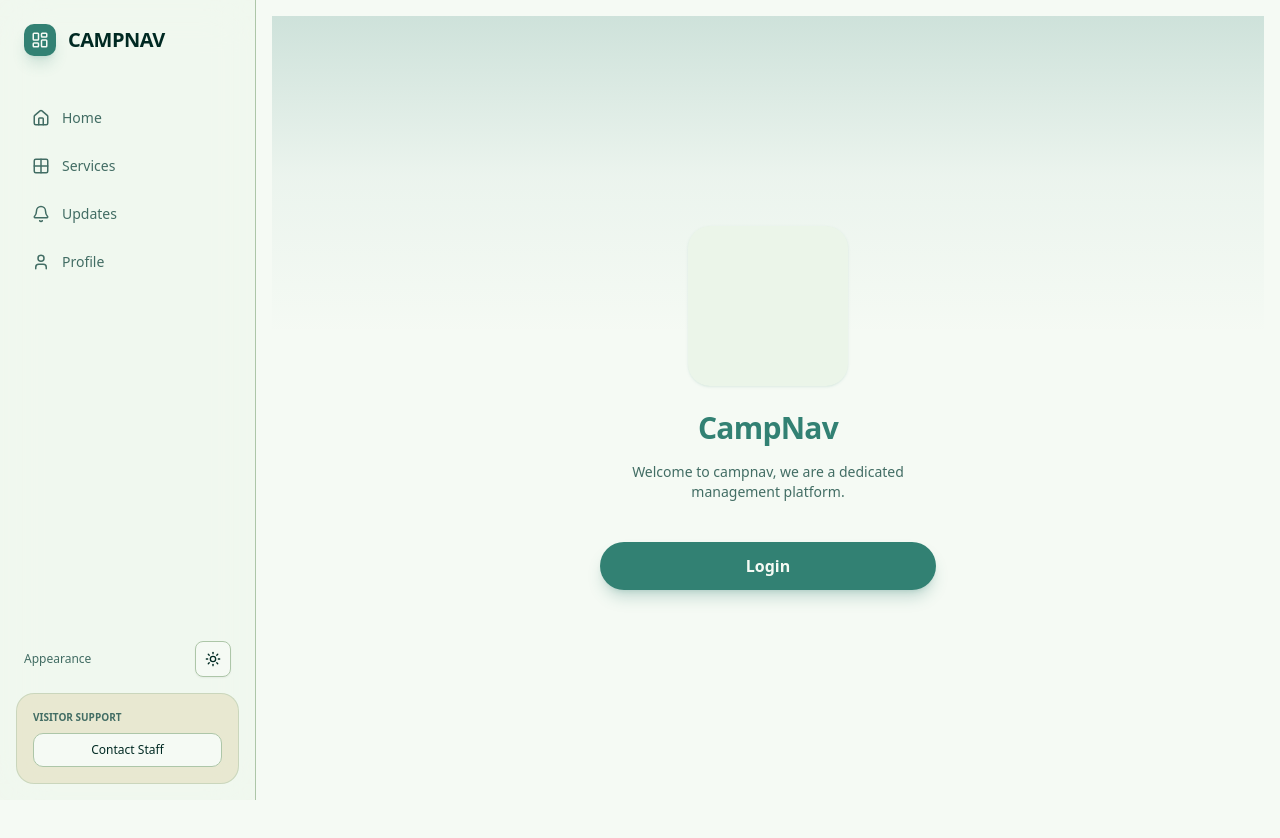
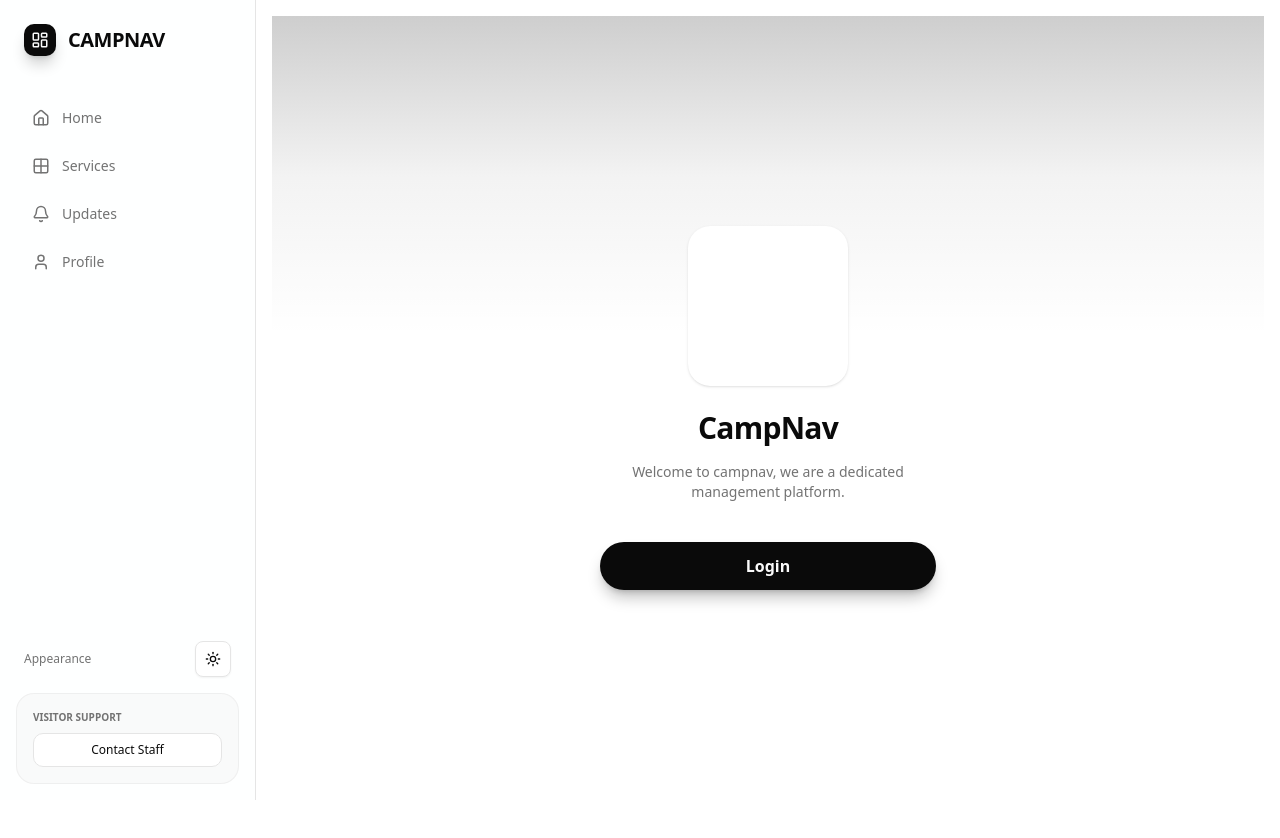
Before and after one commit to Kizuri-DigitalAvatar/campnav-client, a Next.js app: page /welcome in a window 1280 px wide. Shown: the top 838 px of the page. Built offline with nearby package versions, Linux system fonts and the light colour scheme; no server answers.

Commit message:
Redesign: Monochrome theme and Burger Menu

```diff
--- a/src/app/globals.css
+++ b/src/app/globals.css
@@ -48,88 +48,81 @@
 
 :root {
   --radius: 0.625rem;
-  --background: oklch(0.98 0.01 140);
-  /* Light cream/yellow background */
-  --foreground: oklch(0.25 0.05 180);
-  /* Dark teal text */
-  --card: oklch(0.96 0.02 140);
-  --card-foreground: oklch(0.25 0.05 180);
-  --popover: oklch(0.96 0.02 140);
-  --popover-foreground: oklch(0.25 0.05 180);
-  --primary: oklch(0.55 0.08 180);
-  /* Teal/cyan primary color */
-  --primary-foreground: oklch(0.98 0.01 140);
-  --secondary: oklch(0.70 0.10 130);
-  /* Sage green */
-  --secondary-foreground: oklch(0.25 0.05 180);
-  --muted: oklch(0.88 0.05 100);
-  --muted-foreground: oklch(0.50 0.05 180);
-  --accent: oklch(0.85 0.08 100);
-  /* Light yellow accent */
-  --accent-foreground: oklch(0.30 0.05 180);
+  --background: oklch(1 0 0);
+  /* White */
+  --foreground: oklch(0.145 0 0);
+  /* Dark Gray/Black */
+  --card: oklch(1 0 0);
+  --card-foreground: oklch(0.145 0 0);
+  --popover: oklch(1 0 0);
+  --popover-foreground: oklch(0.145 0 0);
+  --primary: oklch(0.145 0 0);
+  /* Black */
+  --primary-foreground: oklch(0.985 0 0);
+  /* White */
+  --secondary: oklch(0.97 0 0);
+  /* Light Gray */
+  --secondary-foreground: oklch(0.205 0 0);
+  --muted: oklch(0.97 0 0);
+  --muted-foreground: oklch(0.556 0 0);
+  --accent: oklch(0.97 0 0);
+  --accent-foreground: oklch(0.205 0 0);
   --destructive: oklch(0.577 0.245 27.325);
-  --border: oklch(0.80 0.05 140);
-  --input: oklch(0.85 0.05 140);
-  --ring: oklch(0.55 0.08 180);
-  --chart-1: oklch(0.55 0.08 180);
-  /* Teal */
-  --chart-2: oklch(0.70 0.10 130);
-  /* Sage green */
-  --chart-3: oklch(0.85 0.08 100);
-  /* Pale yellow */
-  --chart-4: oklch(0.90 0.06 95);
-  /* Light yellow */
-  --chart-5: oklch(0.60 0.09 150);
-  --sidebar: oklch(0.96 0.02 140);
-  --sidebar-foreground: oklch(0.25 0.05 180);
-  --sidebar-primary: oklch(0.55 0.08 180);
-  --sidebar-primary-foreground: oklch(0.98 0.01 140);
-  --sidebar-accent: oklch(0.88 0.05 100);
-  --sidebar-accent-foreground: oklch(0.30 0.05 180);
-  --sidebar-border: oklch(0.80 0.05 140);
-  --sidebar-ring: oklch(0.55 0.08 180);
+  --border: oklch(0.922 0 0);
+  --input: oklch(0.922 0 0);
+  --ring: oklch(0.145 0 0);
+  --chart-1: oklch(0.145 0 0);
+  --chart-2: oklch(0.25 0 0);
+  --chart-3: oklch(0.35 0 0);
+  --chart-4: oklch(0.45 0 0);
+  --chart-5: oklch(0.55 0 0);
+  --sidebar: oklch(0.985 0 0);
+  --sidebar-foreground: oklch(0.145 0 0);
+  --sidebar-primary: oklch(0.145 0 0);
+  --sidebar-primary-foreground: oklch(0.985 0 0);
+  --sidebar-accent: oklch(0.97 0 0);
+  --sidebar-accent-foreground: oklch(0.205 0 0);
+  --sidebar-border: oklch(0.922 0 0);
+  --sidebar-ring: oklch(0.145 0 0);
 }
 
 .dark {
-  --background: oklch(0.20 0.03 180);
-  /* Dark teal background */
-  --foreground: oklch(0.95 0.02 100);
-  /* Light yellow-ish foreground */
-  --card: oklch(0.25 0.04 180);
-  --card-foreground: oklch(0.95 0.02 100);
-  --popover: oklch(0.25 0.04 180);
-  --popover-foreground: oklch(0.95 0.02 100);
-  --primary: oklch(0.70 0.10 130);
-  /* Sage green primary in dark mode */
-  --primary-foreground: oklch(0.20 0.03 180);
-  --secondary: oklch(0.35 0.05 180);
-  --secondary-foreground: oklch(0.95 0.02 100);
-  --muted: oklch(0.35 0.05 180);
-  --muted-foreground: oklch(0.70 0.05 140);
-  --accent: oklch(0.85 0.08 100);
-  /* Light yellow accent */
-  --accent-foreground: oklch(0.25 0.04 180);
+  --background: oklch(0.145 0 0);
+  /* Dark Gray/Black */
+  --foreground: oklch(0.985 0 0);
+  /* White */
+  --card: oklch(0.145 0 0);
+  --card-foreground: oklch(0.985 0 0);
+  --popover: oklch(0.145 0 0);
+  --popover-foreground: oklch(0.985 0 0);
+  --primary: oklch(0.985 0 0);
+  /* White */
+  --primary-foreground: oklch(0.145 0 0);
+  /* Black */
+  --secondary: oklch(0.269 0 0);
+  /* Dark Gray */
+  --secondary-foreground: oklch(0.985 0 0);
+  --muted: oklch(0.269 0 0);
+  --muted-foreground: oklch(0.708 0 0);
+  --accent: oklch(0.269 0 0);
+  --accent-foreground: oklch(0.985 0 0);
   --destructive: oklch(0.704 0.191 22.216);
-  --border: oklch(1 0 0 / 10%);
-  --input: oklch(1 0 0 / 15%);
-  --ring: oklch(0.70 0.10 130);
-  --chart-1: oklch(0.55 0.08 180);
-  /* Teal */
-  --chart-2: oklch(0.70 0.10 130);
-  /* Sage green */
-  --chart-3: oklch(0.85 0.08 100);
-  /* Pale yellow */
-  --chart-4: oklch(0.90 0.06 95);
-  /* Light yellow */
-  --chart-5: oklch(0.60 0.09 150);
-  --sidebar: oklch(0.25 0.04 180);
-  --sidebar-foreground: oklch(0.95 0.02 100);
-  --sidebar-primary: oklch(0.70 0.10 130);
-  --sidebar-primary-foreground: oklch(0.20 0.03 180);
-  --sidebar-accent: oklch(0.35 0.05 180);
-  --sidebar-accent-foreground: oklch(0.95 0.02 100);
-  --sidebar-border: oklch(1 0 0 / 10%);
-  --sidebar-ring: oklch(0.70 0.10 130);
+  --border: oklch(0.269 0 0);
+  --input: oklch(0.269 0 0);
+  --ring: oklch(0.8 0 0);
+  --chart-1: oklch(0.985 0 0);
+  --chart-2: oklch(0.85 0 0);
+  --chart-3: oklch(0.75 0 0);
+  --chart-4: oklch(0.65 0 0);
+  --chart-5: oklch(0.55 0 0);
+  --sidebar: oklch(0.145 0 0);
+  --sidebar-foreground: oklch(0.985 0 0);
+  --sidebar-primary: oklch(0.985 0 0);
+  --sidebar-primary-foreground: oklch(0.145 0 0);
+  --sidebar-accent: oklch(0.269 0 0);
+  --sidebar-accent-foreground: oklch(0.985 0 0);
+  --sidebar-border: oklch(0.269 0 0);
+  --sidebar-ring: oklch(0.8 0 0);
 }
 
 @layer base {
--- a/src/app/layout.tsx
+++ b/src/app/layout.tsx
@@ -64,7 +64,7 @@ export default function RootLayout({
 
               <div className="flex-1 flex flex-col">
                 <main className="flex-1 flex justify-center overflow-y-auto">
-                  <div className="w-full max-w-[400px] md:max-w-7xl px-4 pt-4 pb-20 md:pb-8">
+                  <div className="w-full max-w-[400px] md:max-w-7xl px-4 py-4 md:pb-8">
                     {/* AuthProvider + AuthGuard run on the client to gate access */}
                     <ClientLayout>
                       {children}
--- /dev/null
+++ b/src/components/burger-menu.tsx
@@ -0,0 +1,57 @@
+"use client"
+
+import { useState } from "react"
+import Link from "next/link"
+import { usePathname } from "next/navigation"
+import { Menu, X, Home, Grid2X2, Bell, User } from "lucide-react"
+import { cn } from "@/lib/utils"
+import { Button } from "@/components/ui/button"
+
+export function BurgerMenu() {
+    const [isOpen, setIsOpen] = useState(false)
+    const pathname = usePathname()
+
+    const navItems = [
+        { href: "/", label: "Home", icon: Home },
+        { href: "/services", label: "Services", icon: Grid2X2 },
+        { href: "/updates", label: "Updates", icon: Bell },
+        { href: "/profile", label: "Profile", icon: User },
+    ]
+
+    return (
+        <>
+            <div className="fixed top-4 right-4 z-50 md:hidden">
+                <Button
+                    variant="outline"
+                    size="icon"
+                    className="rounded-full bg-background/80 backdrop-blur-sm shadow-md"
+                    onClick={() => setIsOpen(!isOpen)}
+                >
+                    {isOpen ? <X className="h-5 w-5" /> : <Menu className="h-5 w-5" />}
+                </Button>
+            </div>
+
+            {isOpen && (
+                <div className="fixed inset-0 z-40 bg-background/95 backdrop-blur-sm animate-in fade-in slide-in-from-right-10 md:hidden">
+                    <nav className="flex flex-col items-center justify-center h-full space-y-8">
+                        <h2 className="text-2xl font-bold tracking-tight mb-4">Menu</h2>
+                        {navItems.map((item) => (
+                            <Link
+                                key={item.href}
+                                href={item.href}
+                                onClick={() => setIsOpen(false)}
+                                className={cn(
+                                    "flex items-center space-x-2 text-lg font-medium transition-colors hover:text-primary",
+                                    pathname === item.href ? "text-primary" : "text-muted-foreground"
+                                )}
+                            >
+                                <item.icon className="h-5 w-5" />
+                                <span>{item.label}</span>
+                            </Link>
+                        ))}
+                    </nav>
+                </div>
+            )}
+        </>
+    )
+}
--- a/src/components/client-layout.tsx
+++ b/src/components/client-layout.tsx
@@ -18,16 +18,16 @@ export function ClientLayout({ children }: { children: React.ReactNode }) {
     return (
         <AuthProvider>
             <AuthGuard>{children}</AuthGuard>
-            <BottomNavWrapper />
+            <NavigationWrapper />
         </AuthProvider>
     )
 }
 
-import { BottomNav } from "@/components/bottom-nav"
+import { BurgerMenu } from "@/components/burger-menu"
 import { useAuth } from "@/components/auth-provider"
 
-function BottomNavWrapper() {
+function NavigationWrapper() {
     const { user } = useAuth()
     if (!user) return null
-    return <BottomNav />
+    return <BurgerMenu />
 }
```
